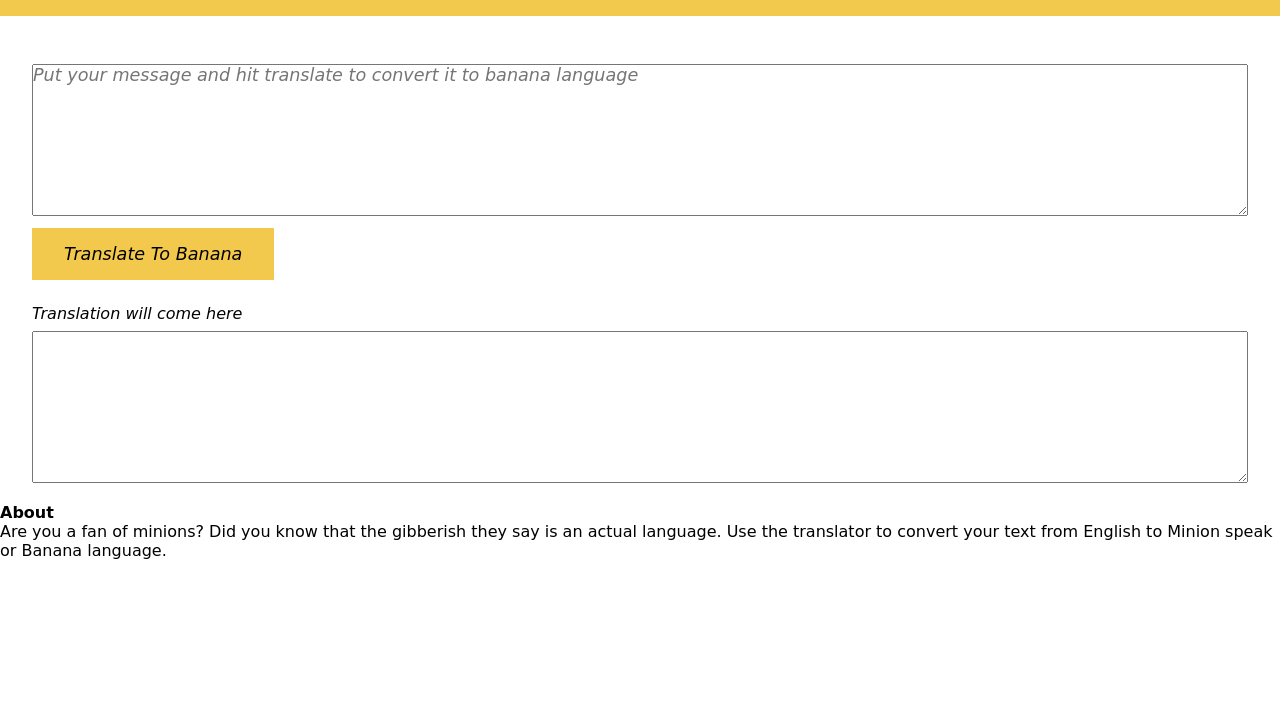
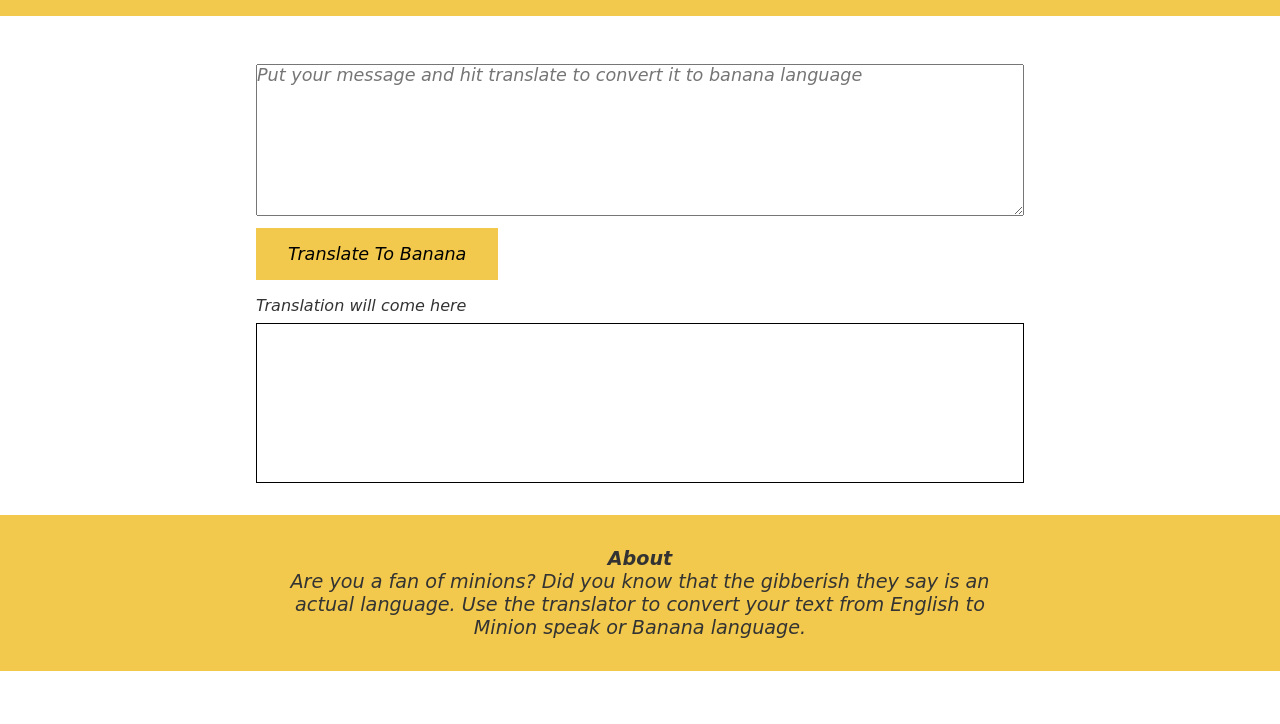
Before and after one commit to Vibhav-Salelkar/translation-app, a plain HTML site: page index.html in a window 1280 px wide. Shown: the part 76-800 px from the top of the page. Drawn offline with Linux system fonts and the light colour scheme.

Commit message:
style: footer

```diff
--- a/index.html
+++ b/index.html
@@ -18,12 +18,14 @@
         </section>
         <section class="output">
             <p>Translation will come here</p>
-            <textarea id="textOutput" cols="30" rows="10"></textarea>
+            <div id="textOutput"></div>
         </section>
     </main>
     <footer>
-        <h4>About</h4>
-        <p>Are you a fan of minions? Did you know that the gibberish they say is an actual language. Use the translator to convert your text from English to Minion speak or Banana language.</p>
+        <div>
+            <h4>About</h4>
+            <p>Are you a fan of minions? Did you know that the gibberish they say is an actual language. Use the translator to convert your text from English to Minion speak or Banana language.</p>
+        </div>
     </footer>
 </body>
 </html>
--- a/styles/main.css
+++ b/styles/main.css
@@ -4,6 +4,7 @@
 body{
     font-family: 'Kalam', cursive;
     max-width: 100%;
+    color:#333333;
 }
 *{
     box-sizing: border-box;
@@ -22,10 +23,13 @@ header h1{
     font-weight: 400;
 }
 section{
-    margin: 1rem 2rem;
+    margin: auto;
+    max-width: 60%;
 }
 section textarea{
     width:100%;
+    font-family: 'Kalam', cursive;
+    font-style: italic;
 }
 textarea::placeholder{
     font-size: 1.1rem;
@@ -47,3 +51,21 @@ textarea::placeholder{
     font-family: 'Kalam', cursive;
     font-style: italic;
 }
+.output div{
+    overflow:scroll;
+    border: 1px solid #000000;
+    min-height: 20vh;
+}
+footer{
+    background-color: var(--primary);
+    margin-top:2rem;
+    text-align: center;
+    font-family: 'Kalam', cursive;
+    font-style: italic;
+    padding: 2rem 1rem;
+    font-size: 1.2rem;
+}
+footer div{
+    max-width:60%;
+    margin:auto;
+}
```
